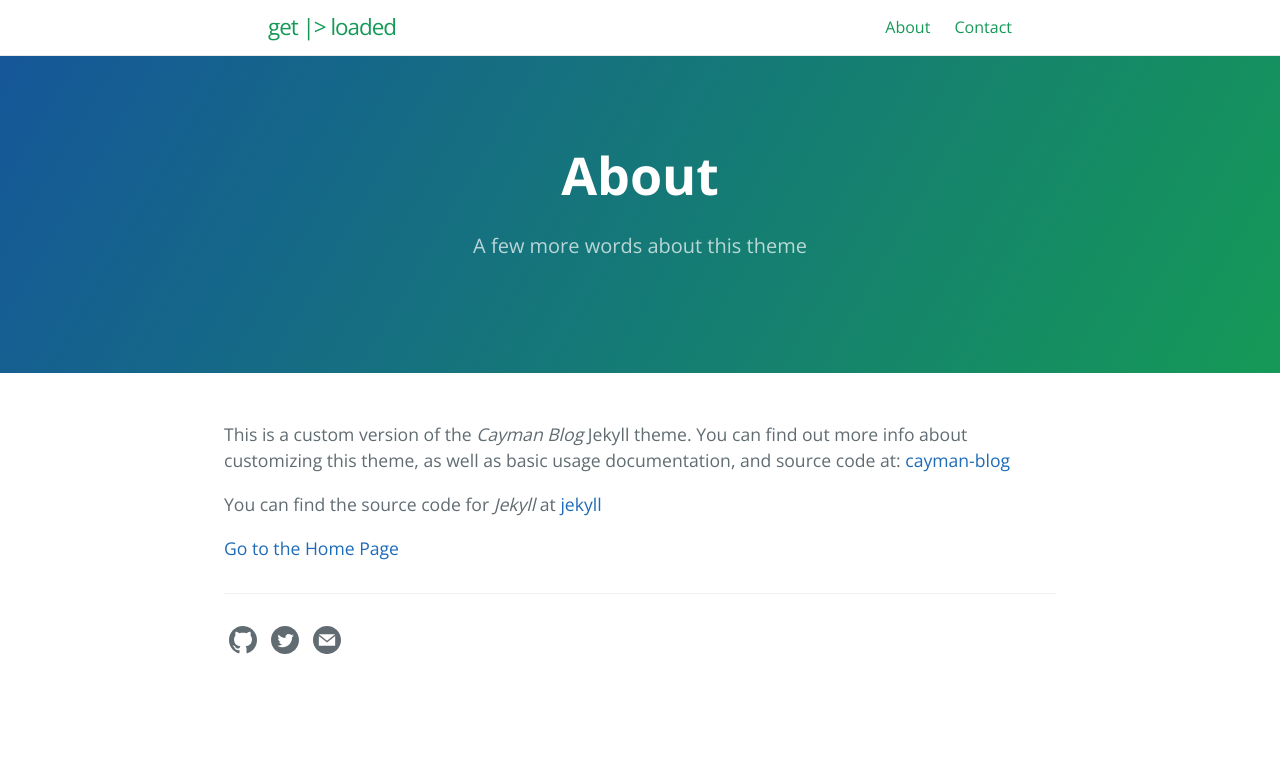
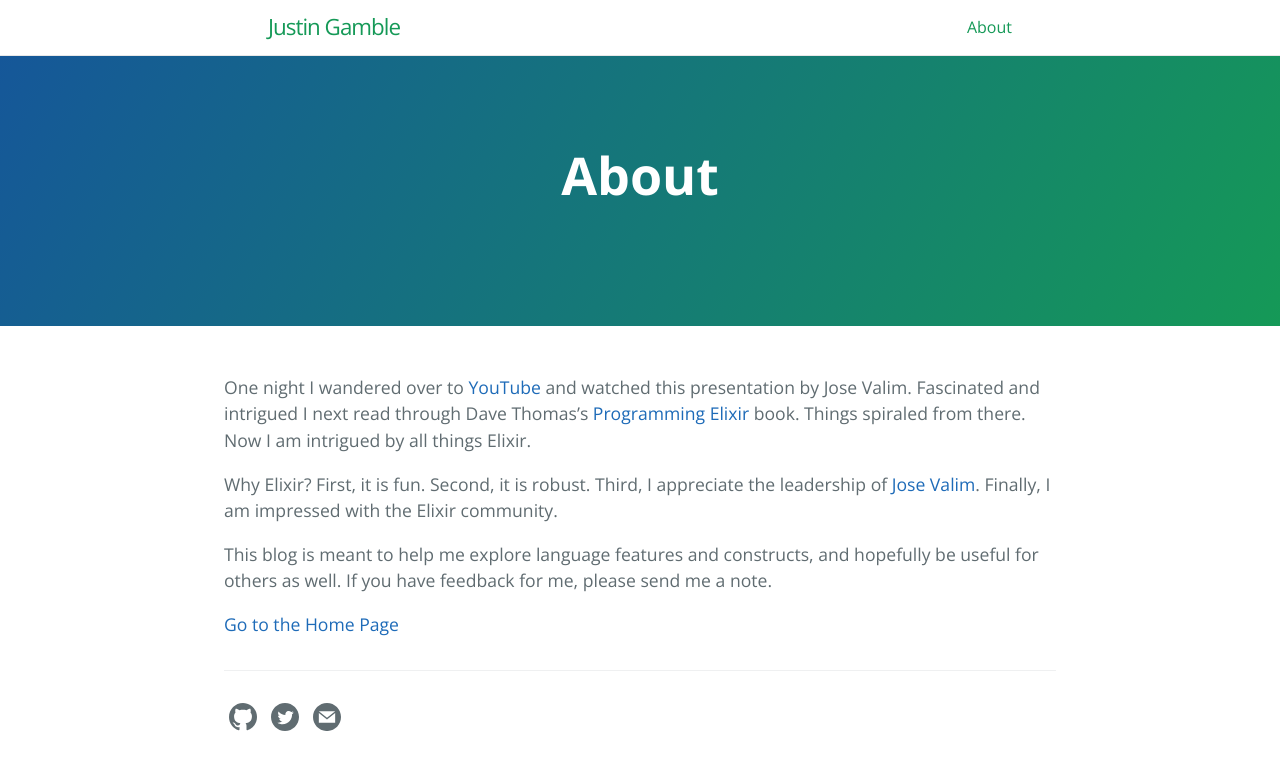
Before and after one commit to justingamble/justingamble.github.io, a Jekyll site: the page built from about.md, in a window 1280 px wide. Shown: the top 770 px of the page. Built offline with Jekyll 4.4.1, drawn with Linux system fonts in a browser that asks for light colours.

Commit message:
Updated About.md with initial text.  Removed contact link for now.

```diff
--- a/_config.yml
+++ b/_config.yml
@@ -1,4 +1,4 @@
 theme:
-title: get |> loaded
+title: Justin Gamble
 description: Tapping into the Elixir mindset
 #theme: jekyll-theme-cayman
--- a/_includes/site-header.html
+++ b/_includes/site-header.html
@@ -23,11 +23,15 @@
 
         <div class="trigger">
           {% for path in page_paths %}
+            <!-- only show items in the menu header if they are tagged... menu = main -->
+
             {% assign my_page = site.pages | where: "path", path | first %}
-            {% if my_page.title %}
-              {% if my_page.title contains "404" %}
-              {% else %}
-                <a class="page-link" href="{{ my_page.url | relative_url }}">{{ my_page.title | escape }}</a>
+              {% if my_page.menu == 'main' %}
+                {% if my_page.title %}
+                {% if my_page.title contains "404" %}
+                {% else %}
+                  <a class="page-link" href="{{ my_page.url | relative_url }}">{{ my_page.title | escape }}</a>
+                {% endif %}
               {% endif %}
             {% endif %}
           {% endfor %}
--- a/about.md
+++ b/about.md
@@ -1,13 +1,18 @@
 ---
 layout: page
 title: About
-tagline: A few more words about this theme
+menu: main
 permalink: /about/
 ---
 
-This is a custom version of the _Cayman Blog_ Jekyll theme. You can find out more info about customizing this theme, as well as basic usage documentation, and source code at: [cayman-blog](https://github.com/lorepirri/cayman-blog)
+One night I wandered over to [YouTube](http://www.youtube.com) and watched this presentation by Jose Valim.
+Fascinated and intrigued I next read through Dave Thomas's
+[Programming Elixir](http://www.amazon.com/Programming-Elixir-1-6-Functional-Concurrent/dp/1680502999/) book.  Things spiraled from there.  Now I am intrigued by all things Elixir.
 
-You can find the source code for _Jekyll_ at [jekyll](https://github.com/jekyll/jekyll)
+Why Elixir?  First, it is fun.  Second, it is robust.  Third, I appreciate the leadership
+of [Jose Valim](http://github.com/josevalim).  Finally, I am impressed with the Elixir community.
 
+This blog is meant to help me explore language features and constructs, and hopefully be
+useful for others as well.  If you have feedback for me, please send me a note.
 
 [Go to the Home Page](./)
--- a/contact.md
+++ b/contact.md
@@ -1,6 +1,5 @@
 ---
 layout: page
-title: Contact
 tagline: Create a contact form and you are good to go
 ---
 
```
Also changed, not shown: _layouts/default.html (line endings or trailing spaces), 7 other files.
